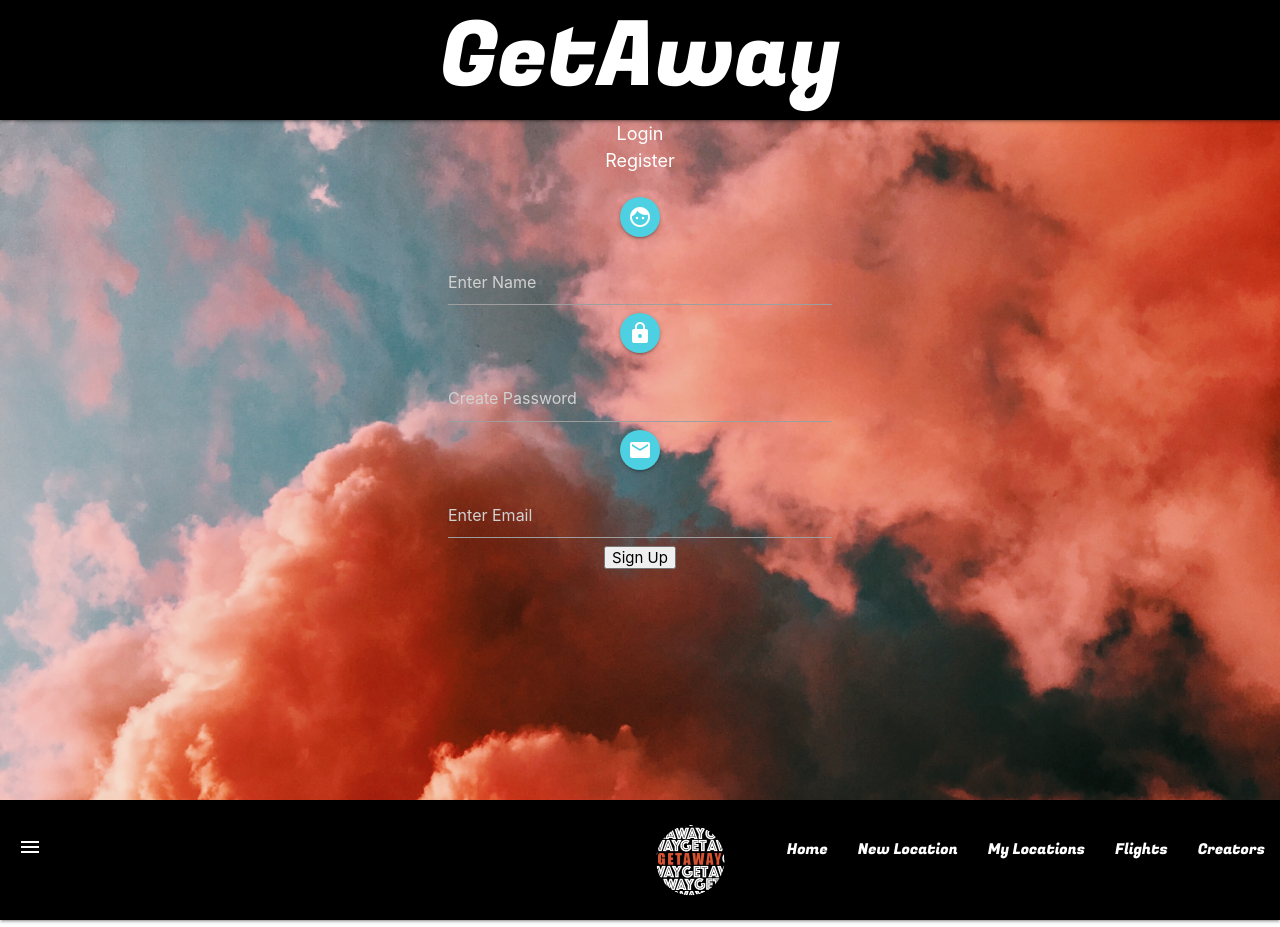
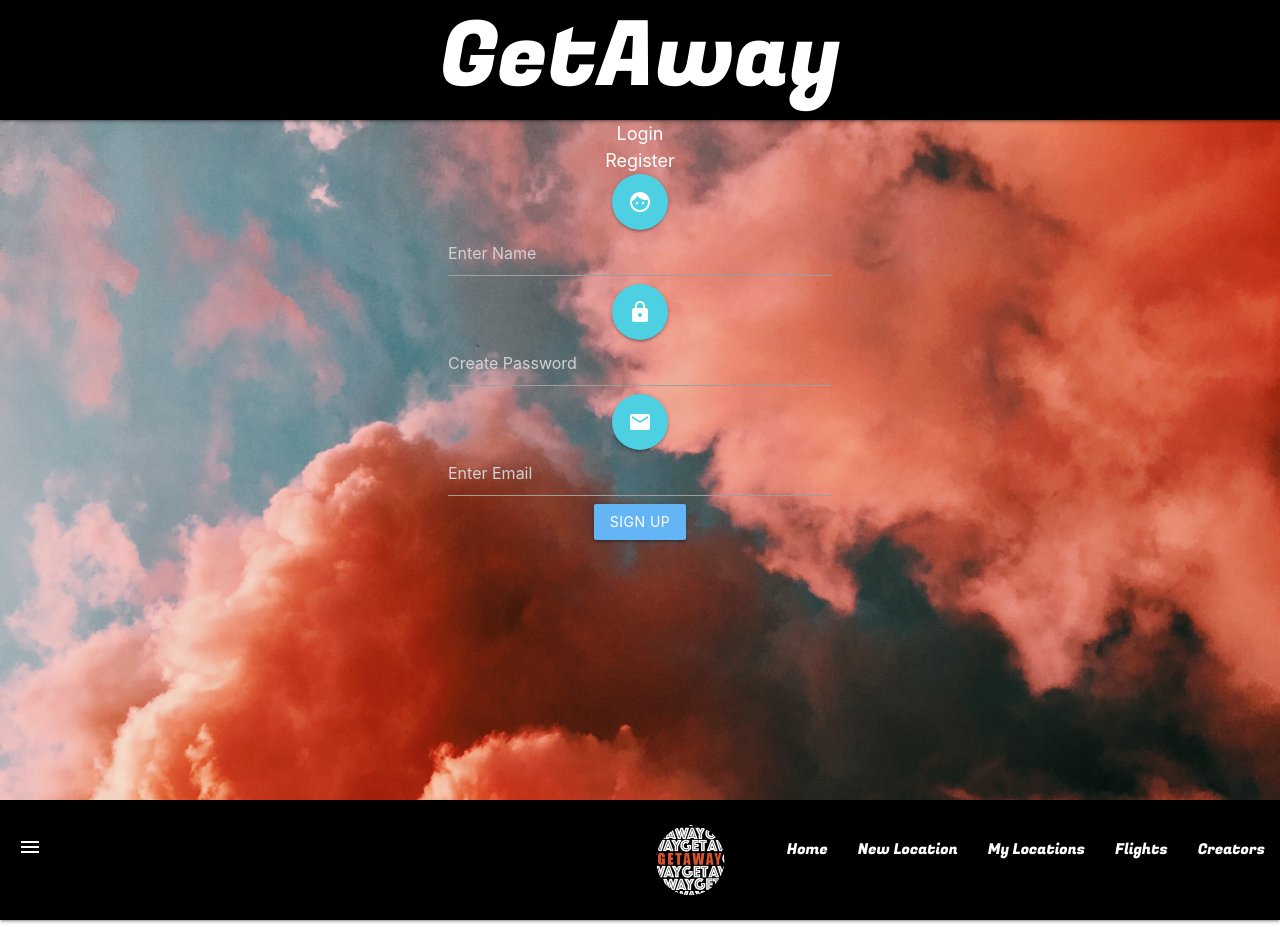
Before and after one commit to joshuakiley/getaway-frontend, a React (Create React App) app: page /sign-up in a window 1280 px wide. Built offline with nearby package versions, Linux system fonts and the light colour scheme.

Commit message:
Remove erroneous class names and combined dublicate styling for login and signup forms

```diff
--- a/src/App.css
+++ b/src/App.css
@@ -1,74 +1,66 @@
 .creatorbody {
   background-image: url("/images/clouds.jpg");
   width: 100vw;
-  height:100vh;
-  background-position: center;
-  background-repeat: no-repeat;
-  background-size: cover;
-  position: relative;
-
-}
-
-.bodysignin{
-  max-width: auto;
-  padding-left: 35%;
-  padding-right:35%;
-  text-align: center;
-  color:#FFFFFF;
-}
-.bodysignup{
-  max-width: auto;
-  padding-left: 35%;
-  padding-right:35%;
-  text-align: center;
-  color:#FFFFFF;
-}
-.creatorsbody{
-  background-color:#FFFFFF;
-  padding-left: 10%;
-  padding-right:10%;
-  background-image: url("/images/clouds.jpg");
-  width: 100vw;
-  height:140vh;
+  height: 100vh;
   background-position: center;
   background-repeat: no-repeat;
   background-size: cover;
   position: relative;
 }
-.createheader{
-  color:#FFFFFF;
+
+.login-body {
+  max-width: auto;
+  padding-left: 35%;
+  padding-right: 35%;
+  text-align: center;
+  color: #ffffff;
+}
+
+.creatorsbody {
+  background-color: #ffffff;
+  padding-left: 10%;
+  padding-right: 10%;
+  background-image: url("/images/clouds.jpg");
+  width: 100vw;
+  height: 140vh;
+  background-position: center;
+  background-repeat: no-repeat;
+  background-size: cover;
+  position: relative;
+}
+.createheader {
+  color: #ffffff;
   font-size: 2em;
 }
 a {
   text-align: left;
 }
-.navbarchange{
+.navbarchange {
   background-color: black !important;
-  font-family: 'Fugaz One', cursive;
-  color:#FFFFFF;
+  font-family: "Fugaz One", cursive;
+  color: #ffffff;
   font-size: 6em;
   height: 15vh;
   padding-top: 25px;
 }
 
-.loginpage{
-  color:#FFFFFF;
-  text-align:center;
+.loginpage {
+  color: #ffffff;
+  text-align: center;
   font-size: 1.2em;
-  display:inline-block;
+  display: inline-block;
 }
 
-.loginpage:hover{
-  color:#D75B38;
-  text-align:center;
+.loginpage:hover {
+  color: #d75b38;
+  text-align: center;
   font-size: 1.2em;
-  display:inline-block;
-
+  display: inline-block;
 }
-.navbarmain{
+.navbarmain {
   background-color: #000000 !important;
-  font-family: 'Fugaz One', cursive;
-  color:#FFFFFF;
+  font-family: "Fugaz One", cursive;
+  color: #ffffff;
   font-size: 1.5em;
   height: 15vh;
   padding-top: 15px;
@@ -87,7 +79,6 @@ a {
 .email,
 .brand-logo {
   user-select: none;
-
 }
 
 .sidenav-trigger {
--- a/src/components/SignInForm.jsx
+++ b/src/components/SignInForm.jsx
@@ -1,5 +1,7 @@
 import React, { Component } from "react";
-import { Link } from "react-router-dom";
+// import { Link } from "react-router-dom";
+import axios from "axios";
+const baseURL = "http://localhost:3003";
 
 class SignInForm extends Component {
   constructor() {
@@ -10,7 +12,7 @@ class SignInForm extends Component {
       password: ""
     };
     this.handleChange = this.handleChange.bind(this);
-    this.handleSubmit = this.handleSubmit.bind(this);
+    // this.handleSubmit = this.handleSubmit.bind(this);
   }
 
   componentDidMount() {
@@ -24,19 +26,15 @@ class SignInForm extends Component {
 
     this.setState({ [name]: value });
   }
-  handleSubmit(e) {
-    e.preventDefault();
-    console.log(this.state);
-  }
+  // handleSubmit(e) {
+  //   e.preventDefault();
+  //   const response = await Axios.post(`${baseURL}/users`)
+  // }
   render() {
     return (
-      <div className="bodysignin">
-        <div className="FormCenter">
-          <form onSubmit={this.handleSubmit} className="FormFields">
-            <div className="FormField">
-              <label className="FormField__Label" htmlFor="email">
-                E-Mail Address
-              </label>
+      <div className="login-body">
+        <form onSubmit={this.handleSubmit}>
+          <label htmlFor="email">E-Mail Address</label>
           <input
             type="email"
             id="email"
@@ -46,11 +44,8 @@ class SignInForm extends Component {
             value={this.state.email}
             onChange={this.handleChange}
           ></input>
-            </div>
-            <div className="FormField">
-              <label className="FormField__Label" htmlFor="password">
-                Password
-              </label>
+
+          <label htmlFor="password">Password</label>
           <input
             type="password"
             id="password"
@@ -60,16 +55,14 @@ class SignInForm extends Component {
             value={this.state.password}
             onChange={this.handleChange}
           ></input>
-            </div>
 
-            <div className="FormField">
-              <button className="FormField__Button mr-20">Sign In</button>
-              <Link to="/" className="FormField__Link">
-                {/* Create an account */}
-              </Link>
-            </div>
+          <button className="btn blue lighten-2 waves-effect" type="submit">
+            Sign In
+          </button>
+          {/* <Link to="/" className="FormField__Link">
+            Create an account
+          </Link> */}
         </form>
-        </div>
       </div>
     );
   }
--- a/src/components/SignUpForm.jsx
+++ b/src/components/SignUpForm.jsx
@@ -1,5 +1,7 @@
 import React, { Component } from "react";
 import { Link } from "react-router-dom";
+import axios from "axios";
+const baseURL = "http://localhost:3003";
 
 class SignUpForm extends Component {
   constructor() {
@@ -25,74 +27,70 @@ class SignUpForm extends Component {
 
     this.setState({ [name]: value });
   }
-  handleSubmit(e) {
+
+  async handleSubmit(e) {
     e.preventDefault();
-    console.log("the form was submitted with the following data:");
-    console.log(this.state);
+    const response = await axios.post(`${baseURL}/users`, {
+      name: this.state.name,
+      email: this.state.email,
+      password: this.state.password
+    });
   }
+
   render() {
     return (
-      <div className="bodysignup">
-        <div className="FormCenter">
-          <form onSubmit={this.handleSubmit} className="FormFields">
-            <div className="FormField">
-              <label className="FormField__Label" htmlFor="name">
-                <br />
-                <div className="btn-floating cyan lighten-2">
-                  {" "}
+      <div className="login-body">
+        <form onSubmit={this.handleSubmit}>
+          <div>
+            <label htmlFor="name">
+              <div className="btn-floating btn-large cyan lighten-2">
                 <i className="material-icons">face</i>
               </div>
-                <br />
-                <br />
             </label>
+
             <input
               type="text"
               id="name"
-                className="FormField__Input"
               placeholder="Enter Name"
               name="name"
               value={this.state.name}
               onChange={this.handleChange}
             ></input>
           </div>
-            <div className="FormField">
-              <label className="FormField__Label" htmlFor="password">
-                <div className="btn-floating cyan lighten-2">
-                  {" "}
+
+          <div>
+            <label htmlFor="password">
+              <div className="btn-floating btn-large cyan lighten-2">
                 <i className="material-icons">https</i>
               </div>
-                <br />
-                <br />
             </label>
+
             <input
               type="password"
               id="password"
-                className="FormField__Input"
               placeholder="Create Password"
               name="password"
               value={this.state.password}
               onChange={this.handleChange}
             ></input>
           </div>
-            <div className="FormField">
-              <label className="FormField__Label" htmlFor="email">
-                <div className="btn-floating cyan lighten-2">
-                  {" "}
+
+          <div>
+            <label htmlFor="email">
+              <div className="btn-floating btn-large cyan lighten-2">
                 <i className="material-icons">mail</i>
               </div>
-                <br />
-                <br />
             </label>
             <input
               type="email"
               id="email"
-                className="FormField__Input"
               placeholder="Enter Email"
               name="email"
               value={this.state.email}
               onChange={this.handleChange}
             ></input>
           </div>
+
           {/* <div className="FormField">
                         <label className="FormField__CheckboxLabel">
                             <input
@@ -113,19 +111,15 @@ class SignUpForm extends Component {
                         </label>
                     </div> */}
 
-            <div className="FormField">
-              <button
-                className="FormField__Button mr-20"
-                onChange={this.handleSubmit}
-              >
+          <div>
+            <button className="btn waves-effect blue lighten-2" type="submit">
               Sign Up
             </button>
-              <Link to="/sign-up" className="FormField__Link">
-                {/* I'm already a member */}
-              </Link>
+            {/* <Link to="/sign-up" className="FormField__Link">
+              I'm already a member
+            </Link> */}
           </div>
         </form>
-        </div>
       </div>
     );
   }
```
Lines whose indentation alone changed are shown as unchanged.
